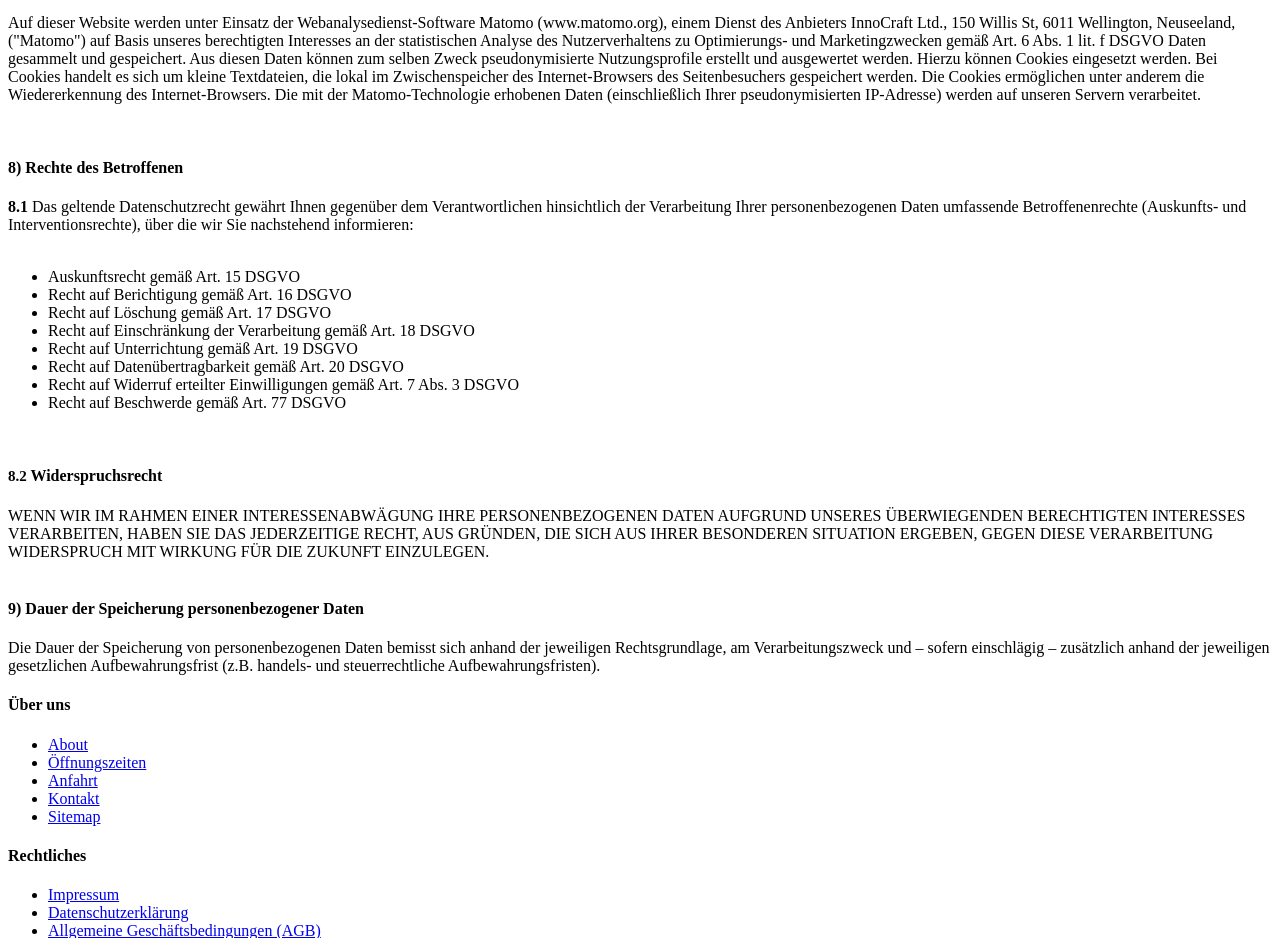
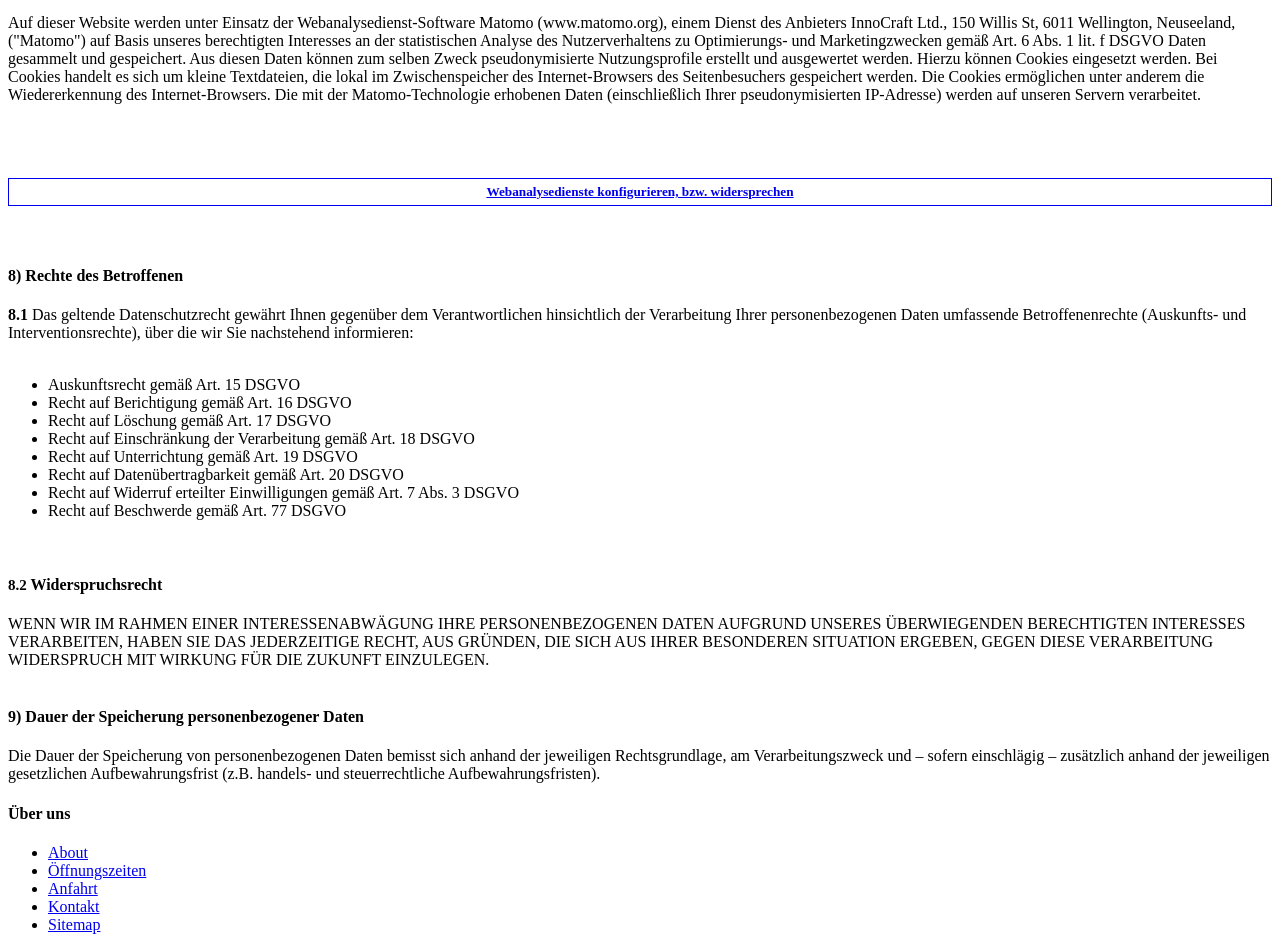
Before and after one commit to muellerprints/AtelierStefanKrauss, a React (Vite) app: page /privacy in a window 1280 px wide. Shown: the part 2600-3538 px from the top of the page. Built offline with nearby package versions, Linux system fonts and the light colour scheme; no server answers; the HTML template or start-up script is replaced by a standard one.

Commit message:
fix: restore German Matomo opt-out link in Privacy page

```diff
--- a/src/pages/Privacy.jsx
+++ b/src/pages/Privacy.jsx
@@ -141,6 +141,16 @@ export default function Privacy(){
             Wiedererkennung des Internet-Browsers. Die mit der Matomo-Technologie erhobenen Daten (einschließlich Ihrer
             pseudonymisierten IP-Adresse) werden auf unseren Servern verarbeitet.</p>
           <br/>
+          <div className="row">
+            <br/>
+            <div className="col-md-6">
+              <a href="//picasso.uber.space/matomos/index.php?module=CoreAdminHome&action=optOut&language=de">
+                <h5 style={{border: 'solid 1px', padding: '5px', textAlign: 'center'}}>Webanalysedienste konfigurieren, bzw.
+                  widersprechen</h5>
+              </a>
+              <br/>
+            </div>
+          </div>
           <h4>8) Rechte des Betroffenen</h4>
 
           <b>8.1</b> Das geltende Datenschutzrecht gewährt Ihnen gegenüber dem Verantwortlichen hinsichtlich der Verarbeitung
```
